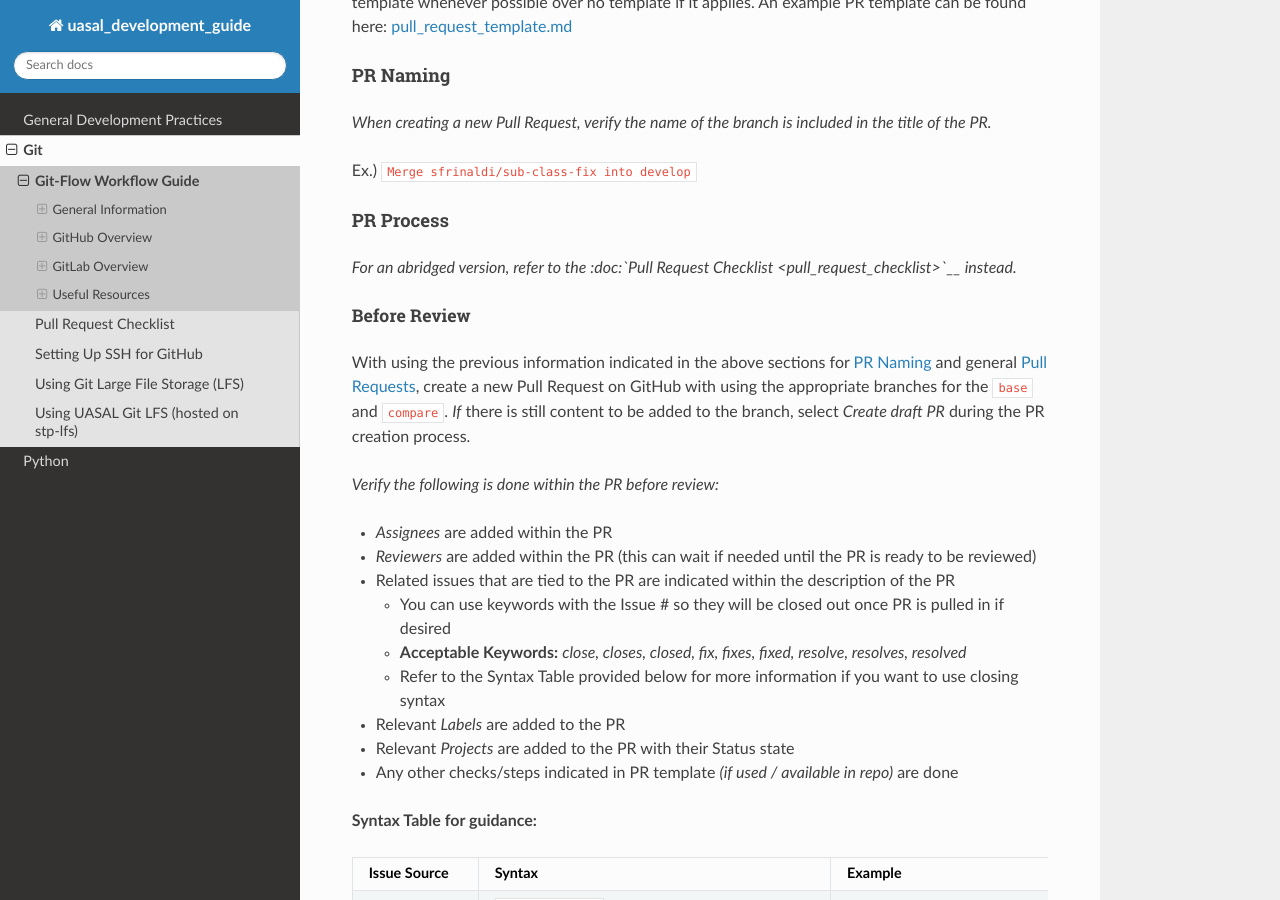
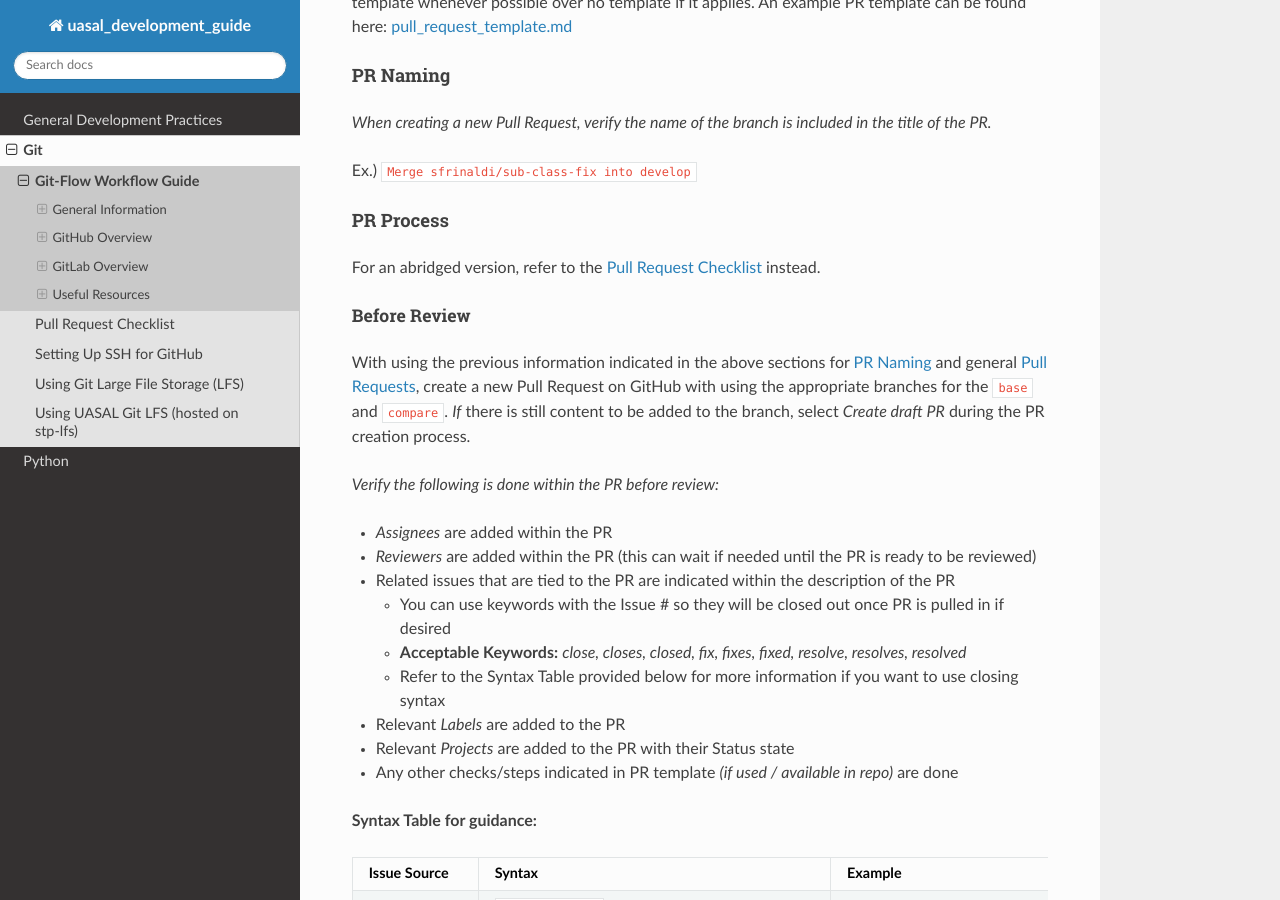
Before and after one commit to uasal/uasal_development_guide, a Sphinx documentation site: the page built from source/git/git-flow-guide.rst, in a window 1280 px wide and 900 px high, scrolled down 8644 px. Built offline with Sphinx 7.4.7 and the Read the Docs theme 3.1.0, drawn with Linux system fonts in a browser that asks for light colours; some of the changed text lies outside the part shown.

Commit message:
Quick format fix
Quick link fix

Signed-off-by: Stephanie Rinaldi <srinaldi@arizona.edu>

```diff
--- a/source/git/git-flow-guide.rst
+++ b/source/git/git-flow-guide.rst
@@ -453,7 +453,7 @@ Ex.) ``Merge sfrinaldi/sub-class-fix into develop``
 PR Process
 ^^^^^^^^^^
 
-*For an abridged version, refer to the :doc:`Pull Request Checklist <pull_request_checklist>`__ instead.*\
+For an abridged version, refer to the :doc:`Pull Request Checklist <pull_request_checklist>` instead.
 
 Before Review
 '''''''''''''
@@ -646,7 +646,7 @@ General
   Conflicts <https://www.datacamp.com/tutorial/how-to-resolve-merge-conflicts-in-git-tutorial>`__
 - `Setting up SSH for
   GitHub <https://teledocs.space/docs/stp202502_0005>`__
-- :doc:`Pull Request Checklist <pull_request_checklist>``__
+- :doc:`Pull Request Checklist <pull_request_checklist>`
 - `Git Cheat Sheet-
   GitHub <https://education.github.com/git-cheat-sheet-education.pdf>`__
 - `Git Cheat Sheet-
@@ -693,3 +693,6 @@ Controlled repos on GitLab. Check with management / EC office if unsure.
 .. |image4| image:: /_static/PR-example.png
 .. |image5| image:: /_static/MR-example.png
 .. |image6| image:: /_static/MR-behind-ex.png
+.. |br| raw:: html
+
+  <br>
--- a/source/git/pull_request_checklist.rst
+++ b/source/git/pull_request_checklist.rst
@@ -61,4 +61,4 @@ After Review
 |uncheck| Remove feature / ‘working’ branch after PR is complete *if* no longer being used |br|
 
 
-**Note:**/ *Refer to the :doc:`Git-Flow-Guide <git-flow-guide>`/ for additional assistance as needed.*/
+**Note:** Refer to the :doc:`Git-Flow-Guide <git-flow-guide>` for additional assistance as needed.
```
Also changed, not shown: other parts of source/git/git-flow-guide.rst (+3 -3 lines).
